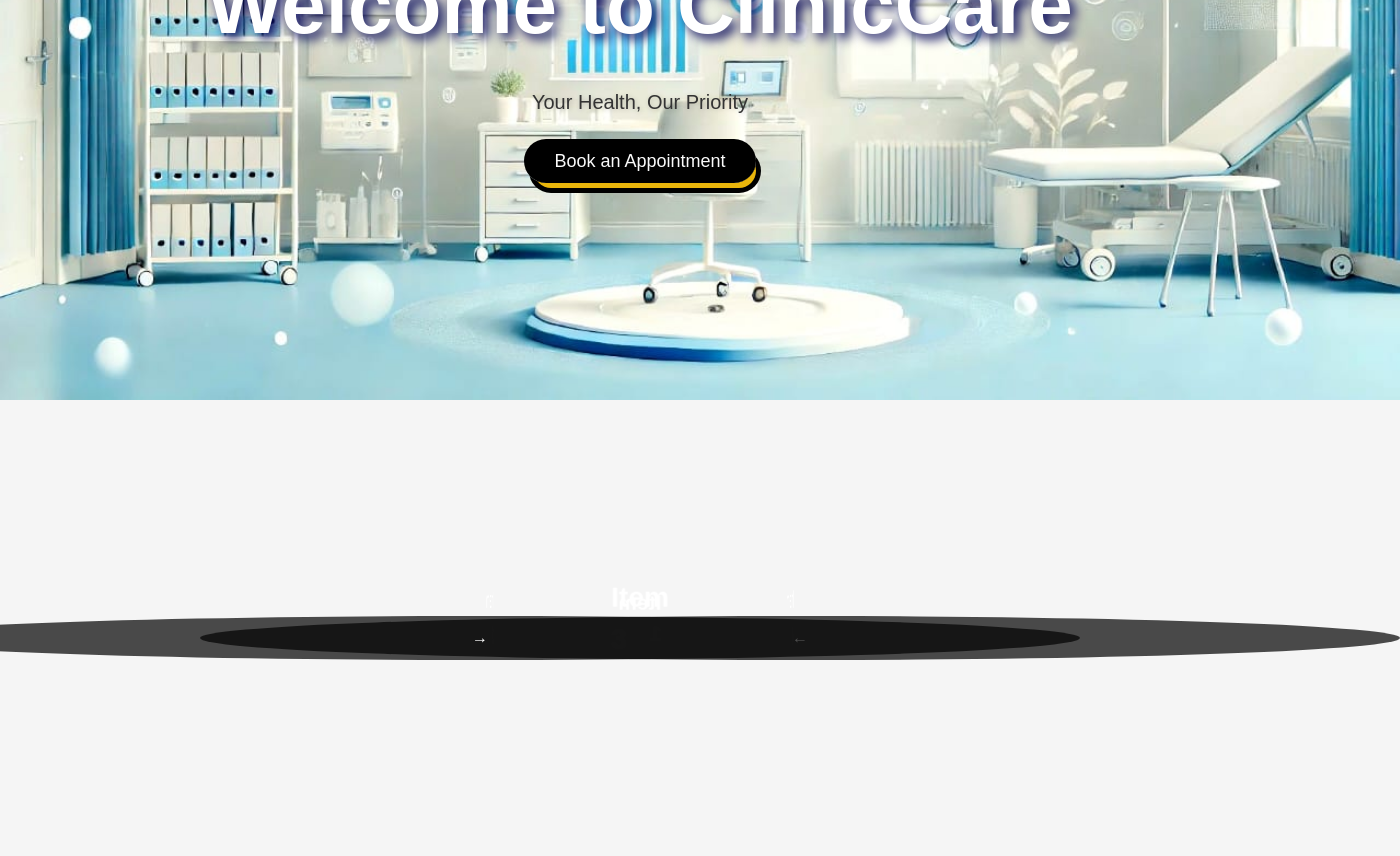
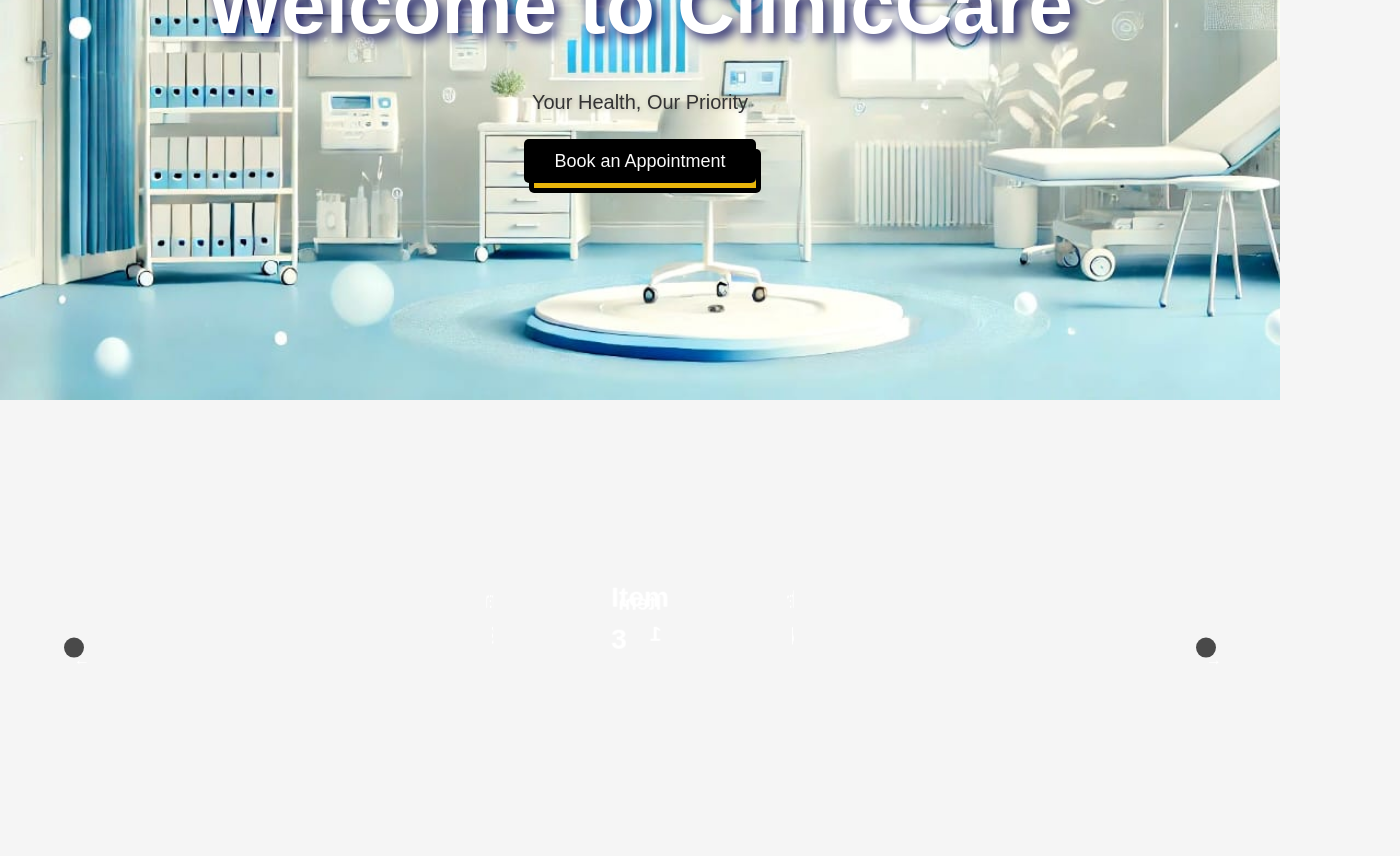
Before and after one commit to ParipoornaBhat/hackloop-frontend, a React (Vite) app: page / in a window 1280 px wide. Shown: the part 400-1256 px from the top of the page, 1400 px wide, since content can reach past the window. Built offline with nearby package versions, Linux system fonts and the light colour scheme.

Commit message:
Update styles.css

```diff
--- a/src/components/styles.css
+++ b/src/components/styles.css
@@ -286,7 +286,7 @@ body.dark-mode .navbar {
     font-size: 18px;
     background-color: #000000; /* Light yellow background for normal mode */
     border: none;
-    border-radius: 50px; /* Rounded corners */
+    border-radius: 5px; /* Rounded corners */
     cursor: pointer;
     text-decoration: none;
     transition: background-color 0.3s ease, transform 0.3s ease; /* Smooth hover effect */
@@ -387,7 +387,7 @@ body.dark-mode .feature-card:hover {
 }
 
 input:checked + .slider {
-    background-color: #4caf50;
+    background-color: #2b2b2b;
 }
 
 input:checked + .slider:before {
@@ -438,7 +438,7 @@ input:checked + .slider:before {
 .carousel-btn {
     position: absolute;
     top: 50%;
-    transform: translateY(-50%);
+    transform: translateY(-2%);
     background: rgba(0, 0, 0, 0.7);
     color: white;
     border: none;
@@ -449,11 +449,15 @@ input:checked + .slider:before {
 }
 
 .carousel-btn.prev {
-    left: 20vh;
+    width:15px;
+    height:20px;
+    left: 3vh;
 }
 
 .carousel-btn.next {
-    right: 20vh;
+    width:15px;
+    height:20px;
+    right: 3vh;
 }
 
 .carousel-btn.left {
```
